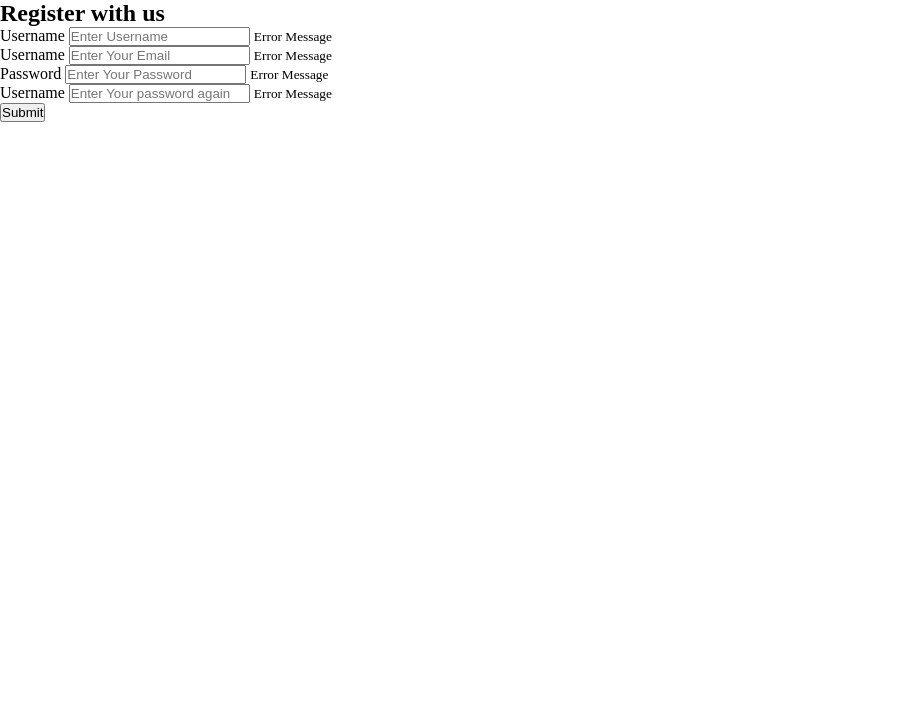
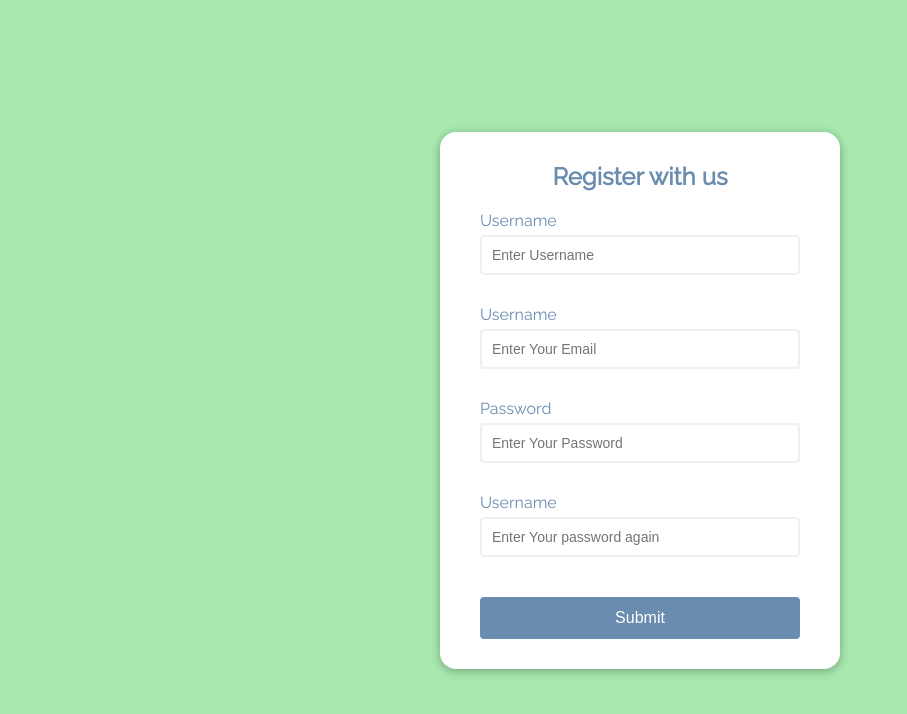
Before and after one commit to DanDucVira/form-validator, a plain HTML site: page index.html in a window 1280 px wide. Shown: the whole page, without its empty margins (0-907 px from the left). Drawn offline with Linux system fonts and the light colour scheme.

Commit message:
finished css styles for form validator

```diff
--- a/styles/styles.scss
+++ b/styles/styles.scss
@@ -5,3 +5,96 @@
     padding: 0;
     box-sizing: border-box;
 }
+
+
+
+body {
+    font-family: 'Raleway', sans-serif;
+    background: #a7e9af;
+    display: flex;
+    align-items: center;
+    justify-content: center;
+    min-height: 100vh;
+    margin: 0;
+
+}
+
+.container {
+    background: #fff;
+    border-radius: 1rem;
+    box-shadow: 0 2px 10px rgba(0, 0, 0, 0.3);
+    width: 400px;
+
+
+}
+
+h2 {
+    text-align: center;
+    margin: 0 0 20px;
+    color: #6a8caf;
+    ;
+}
+
+.form {
+    padding: 30px 40px;
+}
+
+.form-control {
+    margin-bottom: 10px;
+    padding-bottom: 20px;
+    position: relative;
+}
+
+.form-control label {
+    color: #6a8caf;
+    ;
+    display: block;
+    margin-bottom: 5px;
+}
+
+.form-control input {
+    border: 2px solid #f0f0f0;
+    border-radius: 4px;
+    display: block;
+    width: 100%;
+    padding: 10px;
+    font-size: 14px;
+}
+
+.form-control input:focus {
+    outline: 0;
+    border-color: #75b79e;
+}
+
+.form-control.success input {
+    border-color: #6a8caf;
+}
+
+.form-control.error input {
+    border-color: #e74c3c;
+}
+
+.form-control small {
+    color: #e74c3c;
+    position: absolute;
+    bottom: 0;
+    left: 0;
+    visibility: hidden;
+}
+
+.form-control.error small {
+    visibility: visible;
+}
+
+.form button {
+    cursor: pointer;
+    background: #6a8caf;
+    border: 2px solid #6a8caf;
+    border-radius: 4px;
+    color: #fff;
+    display: block;
+    font-size: 16px;
+    padding: 10px;
+    margin-top: 20px;
+    width: 100%;
+}
```
Also changed, not shown: styles/styles.css, 1 other file.
